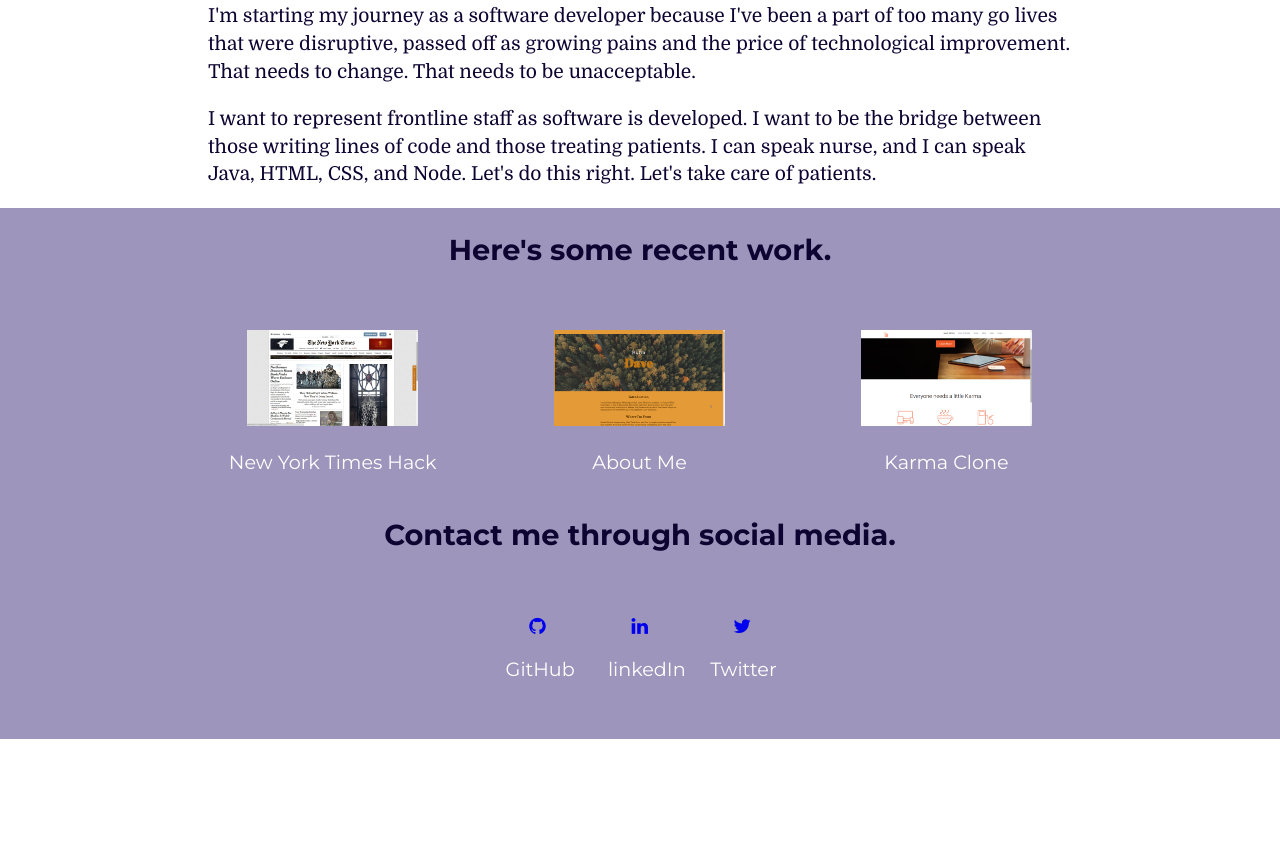
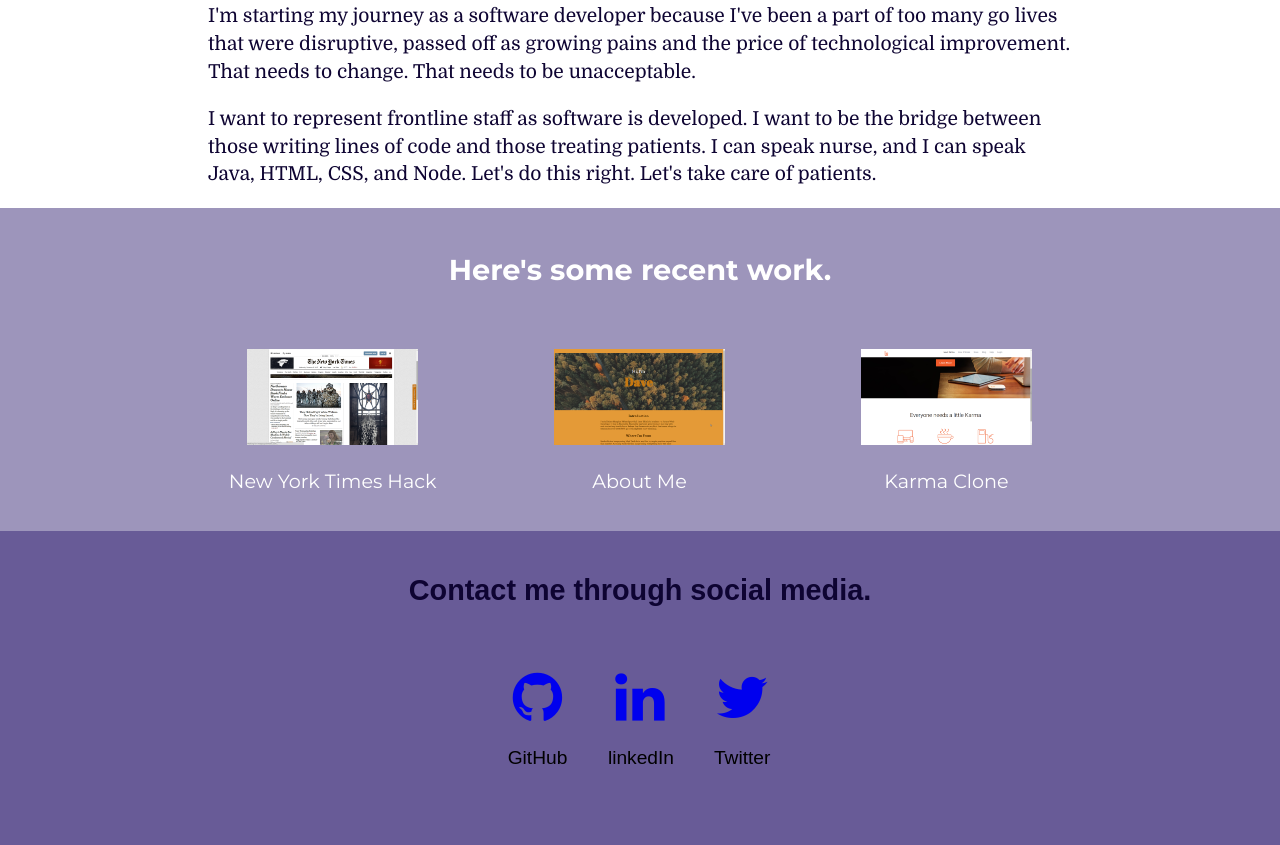
Before and after one commit to daveharmswebdev/portfolioGrid, a plain HTML site: page index.html in a window 1280 px wide. Shown: the part 476-1321 px from the top of the page. Before the commit the page ends 1215 px from the top, so only its background shows below. Drawn offline with Linux system fonts and the light colour scheme.

Commit message:
final as of 1/7/16

```diff
--- a/css/style.css
+++ b/css/style.css
@@ -81,6 +81,11 @@ section {
   background-color: rgba(157,149,187,1);
   color: white;
   font-family: 'Montserrat', sans-serif;
+  padding: 1rem;
+}
+
+h2 {
+  text-align: center;
 }
 
 .pastwork {
@@ -115,17 +120,18 @@ section {
   padding: 2rem;
 }
 
-section socialcontact {
+footer {
+  background-color: rgba(104, 91,151,1);
+  padding: 1rem;
+}
+
+footer socialcontact {
   background-color: rgba(157,149,187,1);
 }
 
-section h2 {
+footer h2 {
   text-align: center;
   color: rgba( 14,  4, 50,1);
-}
-
-i {
-  font-size: 2rem;
 }
 
 a:active, a:visited {
--- a/index.html
+++ b/index.html
@@ -48,7 +48,7 @@
         </div>
       </div>
     </section>
-    <section>
+    <footer>
       <div class="container">
         <div class="row clearfix">
           <div class="column full">
@@ -59,21 +59,21 @@
       <div class="container socialcontact">
         <div class="row clearfix">
           <div class="column third">
-            <a href="https://github.com/daveharmswebdev"><i class="fa fa-github"></i></a>
+            <a href="https://github.com/daveharmswebdev"><i class="fa fa-github fa-3x"></i></a>
             <p>GitHub</p>
           </div>
           <div class="column third">
-            <a href="https://www.linkedin.com/in/walter-harms-a71045103"><i class="fa fa-linkedin"></i></a>
+            <a href="https://www.linkedin.com/in/walter-harms-a71045103"><i class="fa fa-linkedin fa-3x"></i></a>
             <!-- <i class="fa fa-linkedin"></i> -->
             <p>linkedIn</p>
           </div>
           <div class="column third">
-            <a href="https://twitter.com/daveharmswebdev"><i class="fa fa-twitter"></i></a>
+            <a href="https://twitter.com/daveharmswebdev"><i class="fa fa-twitter fa-3x"></i></a>
             <!-- <i class="fa fa-twitter"></i> -->
             <p>Twitter</p>
           </div>
         </div>
       </div>
-    </section>
+    </footer>
   </body>
 </html>
```
